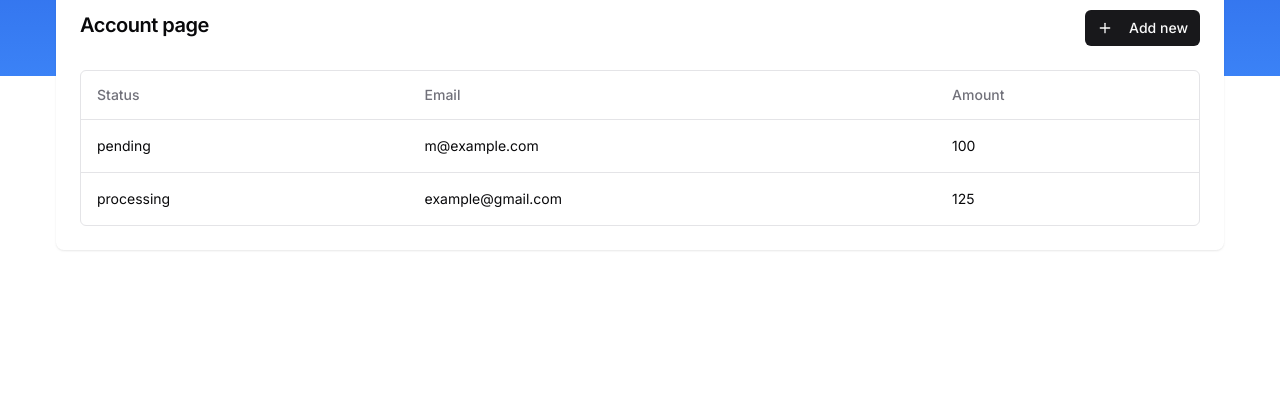
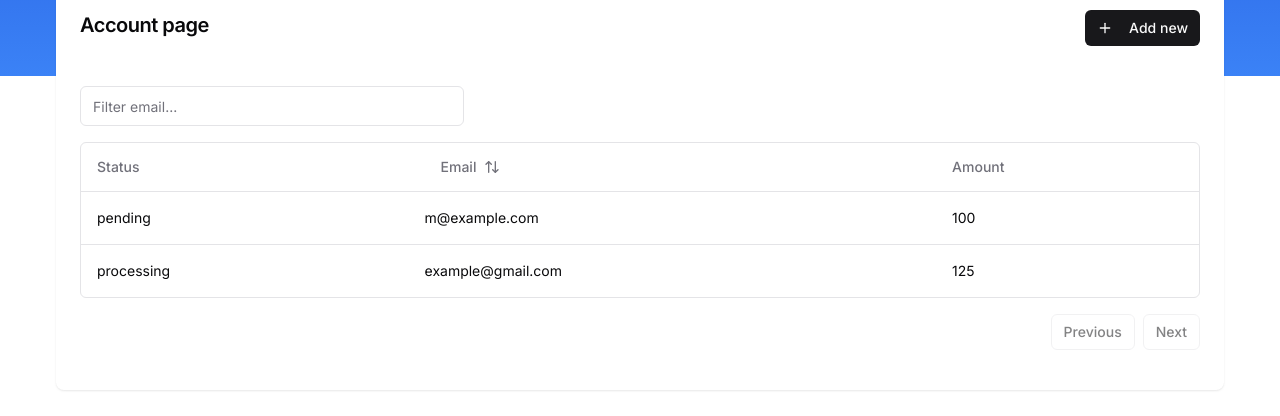
Before and after one commit to yunusmujadidi/finance-app, a Next.js app: page /accounts in a window 1280 px wide. Shown: the part 280-696 px from the top of the page. Built offline with nearby package versions, Linux system fonts and the light colour scheme; no server answers.

Commit message:
feat: add pagination, sorting, and filtering on table

```diff
--- a/app/(dashboard)/accounts/columns.tsx
+++ b/app/(dashboard)/accounts/columns.tsx
@@ -1,6 +1,8 @@
 "use client";
 
+import { Button } from "@/components/ui/button";
 import { ColumnDef } from "@tanstack/react-table";
+import { ArrowUpDown } from "lucide-react";
 
 // This type is used to define the shape of our data.
 // You can use a Zod schema here if you want.
@@ -18,8 +20,19 @@
   },
   {
     accessorKey: "email",
-    header: "Email",
+    header: ({ column }) => {
+      return (
+        <Button
+          variant="ghost"
+          onClick={() => column.toggleSorting(column.getIsSorted() === "asc")}
+        >
+          Email
+          <ArrowUpDown className="ml-2 h-4 w-4" />
+        </Button>
+      );
+    },
   },
+
   {
     accessorKey: "amount",
     header: "Amount",
--- a/app/(dashboard)/accounts/page.tsx
+++ b/app/(dashboard)/accounts/page.tsx
@@ -35,7 +35,7 @@
           </Button>
         </CardHeader>
         <CardContent>
-          <DataTable columns={columns} data={data} />
+          <DataTable filterKey="email" columns={columns} data={data} />
         </CardContent>
       </Card>
     </div>
--- a/components/data-table.tsx
+++ b/components/data-table.tsx
@@ -1,10 +1,17 @@
 "use client";
+
+import * as React from "react";
 
 import {
   ColumnDef,
+  ColumnFiltersState,
+  SortingState,
+  getSortedRowModel,
   flexRender,
   getCoreRowModel,
   useReactTable,
+  getPaginationRowModel,
+  getFilteredRowModel,
 } from "@tanstack/react-table";
 
 import {
@@ -15,23 +22,53 @@
   TableHeader,
   TableRow,
 } from "@/components/ui/table";
+import { Button } from "./ui/button";
+
+import { Input } from "@/components/ui/input";
 
 interface DataTableProps<TData, TValue> {
   columns: ColumnDef<TData, TValue>[];
   data: TData[];
+  filterKey: string;
 }
 
 export function DataTable<TData, TValue>({
   columns,
   data,
+  filterKey,
 }: DataTableProps<TData, TValue>) {
+  const [sorting, setSorting] = React.useState<SortingState>([]);
+  const [columnFilters, setColumnFilters] = React.useState<ColumnFiltersState>(
+    []
+  );
+
   const table = useReactTable({
     data,
     columns,
     getCoreRowModel: getCoreRowModel(),
+    getPaginationRowModel: getPaginationRowModel(),
+    onSortingChange: setSorting,
+    getSortedRowModel: getSortedRowModel(),
+    onColumnFiltersChange: setColumnFilters,
+    getFilteredRowModel: getFilteredRowModel(),
+    state: {
+      sorting,
+      columnFilters,
+    },
   });
 
   return (
+    <div>
+      <div className="flex items-center py-4">
+        <Input
+          placeholder={`Filter ${filterKey}...`}
+          value={(table.getColumn(filterKey)?.getFilterValue() as string) ?? ""}
+          onChange={(event) =>
+            table.getColumn(filterKey)?.setFilterValue(event.target.value)
+          }
+          className="max-w-sm"
+        />
+      </div>
       <div className="rounded-md border">
         <Table>
           <TableHeader>
@@ -61,14 +98,20 @@
                 >
                   {row.getVisibleCells().map((cell) => (
                     <TableCell key={cell.id}>
-                    {flexRender(cell.column.columnDef.cell, cell.getContext())}
+                      {flexRender(
+                        cell.column.columnDef.cell,
+                        cell.getContext()
+                      )}
                     </TableCell>
                   ))}
                 </TableRow>
               ))
             ) : (
               <TableRow>
-              <TableCell colSpan={columns.length} className="h-24 text-center">
+                <TableCell
+                  colSpan={columns.length}
+                  className="h-24 text-center"
+                >
                   No results.
                 </TableCell>
               </TableRow>
@@ -76,5 +119,24 @@
           </TableBody>
         </Table>
       </div>
+      <div className="flex items-center justify-end space-x-2 py-4">
+        <Button
+          variant="outline"
+          size="sm"
+          onClick={() => table.previousPage()}
+          disabled={!table.getCanPreviousPage()}
+        >
+          Previous
+        </Button>
+        <Button
+          variant="outline"
+          size="sm"
+          onClick={() => table.nextPage()}
+          disabled={!table.getCanNextPage()}
+        >
+          Next
+        </Button>
+      </div>
+    </div>
   );
 }
--- /dev/null
+++ b/components/ui/checkbox.tsx
@@ -0,0 +1,30 @@
+"use client"
+
+import * as React from "react"
+import * as CheckboxPrimitive from "@radix-ui/react-checkbox"
+import { Check } from "lucide-react"
+
+import { cn } from "@/lib/utils"
+
+const Checkbox = React.forwardRef<
+  React.ElementRef<typeof CheckboxPrimitive.Root>,
+  React.ComponentPropsWithoutRef<typeof CheckboxPrimitive.Root>
+>(({ className, ...props }, ref) => (
+  <CheckboxPrimitive.Root
+    ref={ref}
+    className={cn(
+      "peer h-4 w-4 shrink-0 rounded-sm border border-primary ring-offset-background focus-visible:outline-none focus-visible:ring-2 focus-visible:ring-ring focus-visible:ring-offset-2 disabled:cursor-not-allowed disabled:opacity-50 data-[state=checked]:bg-primary data-[state=checked]:text-primary-foreground",
+      className
+    )}
+    {...props}
+  >
+    <CheckboxPrimitive.Indicator
+      className={cn("flex items-center justify-center text-current")}
+    >
+      <Check className="h-4 w-4" />
+    </CheckboxPrimitive.Indicator>
+  </CheckboxPrimitive.Root>
+))
+Checkbox.displayName = CheckboxPrimitive.Root.displayName
+
+export { Checkbox }
--- a/package.json
+++ b/package.json
@@ -13,6 +13,7 @@
     "@hookform/resolvers": "^3.9.0",
     "@prisma/client": "^5.19.1",
     "@radix-ui/react-avatar": "^1.1.0",
+    "@radix-ui/react-checkbox": "^1.1.1",
     "@radix-ui/react-dialog": "^1.1.1",
     "@radix-ui/react-dropdown-menu": "^2.1.1",
     "@radix-ui/react-label": "^2.1.0",
```
Also changed, not shown: 1 other file (tests, documents, lock files or other folders). Lines whose indentation alone changed are shown as unchanged.
